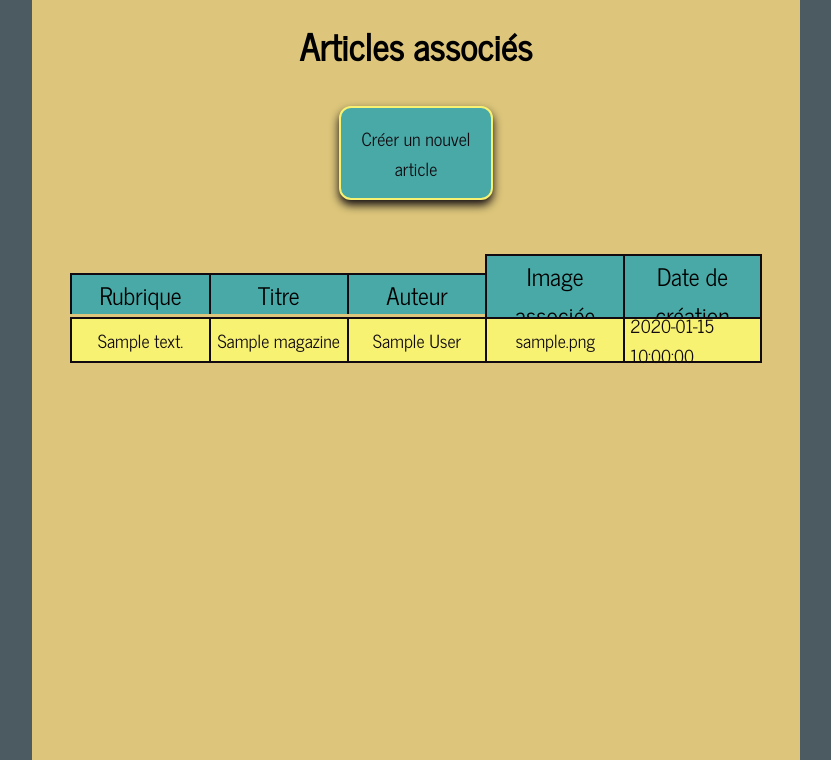
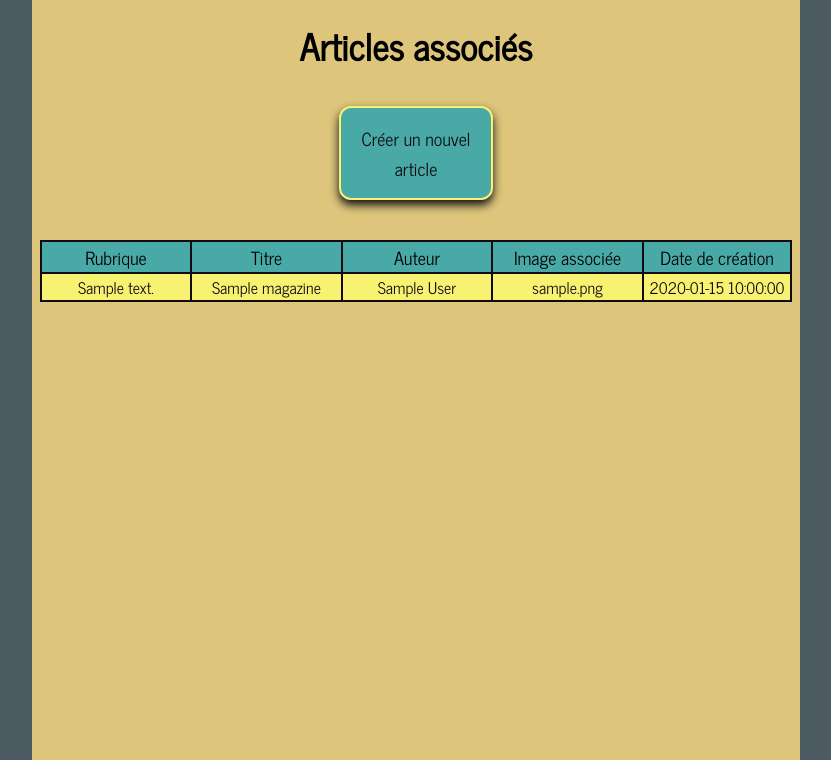
Before and after one commit to SebH2as/projet5, a PHP site: template templates/back/pannelMag.html.php in a window 1280 px wide. Shown: the part 1377-2137 px from the top of the page, without its empty margins (224-1055 px from the left). Run offline with PHP 8.4, Linux system fonts and the light colour scheme; the template is opened without the code that fills it: most values are stand-ins (such as "Sample title", 1, 10 or a date in 2020); data that the repository does not hold is empty; some libraries are stand-ins or nearby versions.

Commit message:
back corrections

```diff
--- a/Src/Model/ArticleManager.php
+++ b/Src/Model/ArticleManager.php
@@ -71,7 +71,7 @@ class ArticleManager
 
     public function modifContent(int $idtext, string $content):bool//requête pour modifier les thématiques d'un magazine
     {
-        $req = $this->bdd->prepare('UPDATE articles SET id_text = :sameid, content = :nwContent WHERE id_mag = :sameid ');
+        $req = $this->bdd->prepare('UPDATE articles SET id_text = :sameid, content = :nwContent WHERE id_text = :sameid ');
         return $req->execute([
             'sameid' => $idtext,
             'nwContent' => $content]);
--- a/public/styles/back/_sections.scss
+++ b/public/styles/back/_sections.scss
@@ -361,7 +388,7 @@
             }
         }
         #tableContainer{
-            width: 90%;
+            width: 98%;
             display: flex;
             flex-direction: column;
             justify-content: center;
@@ -369,15 +396,15 @@
             margin-bottom: 5vh;
                 #tableTitles{
                     display: flex;
-                    justify-content: space-around;
-                    align-items: center;
+                    justify-content: center;
                     width: 100%;
-                    height: 30%;
                     .columnTitle{
                         width: 20%;
                         background-color: $secondaryBacgroundColor02;
-                        text-align: center;
-                        font-size: 24px;
+                        display: flex;
+                        justify-content: center;
+                        align-items: center;
+                        font-size: 18px;
                         border-top: solid 2px $blackColor;
                         border-left: solid 2px $blackColor;
                         &:nth-child(5){
@@ -385,12 +412,10 @@
                         }
                     }
                 }
-                #tableRows{
+                .tableRows{
                     display: flex;
-                    justify-content: space-around;
-                    align-items: center;
+                    justify-content: center;
                     width: 100%;
-                    height: 30%;
                     text-decoration: none;
                     background-color: $secondaryBacgroundColorYellow;
                     &:hover{
@@ -401,13 +426,12 @@
                     }
                     .tableContent{
                         width: 20%;
-                        height: 100%;
                         color: $blackColor;
                         display: flex;
                         justify-content: center;
                         align-items: center;
-                        padding: 5px;
-                        font-size: 18px;
+                        font-size: 16px;
+                        text-align: center;
                         border-top: solid 2px $blackColor;
                         border-left: solid 2px $blackColor;
                         &:nth-child(5){
--- a/public/styles/back/styleBack.css
+++ b/public/styles/back/styleBack.css
@@ -676,7 +712,7 @@ body {
 }
 
 #articlesMag #tableContainer {
-  width: 90%;
+  width: 98%;
   display: -webkit-box;
   display: -ms-flexbox;
   display: flex;
@@ -697,20 +733,25 @@ body {
   display: -webkit-box;
   display: -ms-flexbox;
   display: flex;
-  -ms-flex-pack: distribute;
-      justify-content: space-around;
-  -webkit-box-align: center;
-      -ms-flex-align: center;
-          align-items: center;
+  -webkit-box-pack: center;
+      -ms-flex-pack: center;
+          justify-content: center;
   width: 100%;
-  height: 30%;
 }
 
 #articlesMag #tableContainer #tableTitles .columnTitle {
   width: 20%;
   background-color: #48A9A6;
-  text-align: center;
-  font-size: 24px;
+  display: -webkit-box;
+  display: -ms-flexbox;
+  display: flex;
+  -webkit-box-pack: center;
+      -ms-flex-pack: center;
+          justify-content: center;
+  -webkit-box-align: center;
+      -ms-flex-align: center;
+          align-items: center;
+  font-size: 18px;
   border-top: solid 2px #110B11;
   border-left: solid 2px #110B11;
 }
@@ -719,32 +760,28 @@ body {
   border-right: solid 2px #110B11;
 }
 
-#articlesMag #tableContainer #tableRows {
+#articlesMag #tableContainer .tableRows {
   display: -webkit-box;
   display: -ms-flexbox;
   display: flex;
-  -ms-flex-pack: distribute;
-      justify-content: space-around;
-  -webkit-box-align: center;
-      -ms-flex-align: center;
-          align-items: center;
+  -webkit-box-pack: center;
+      -ms-flex-pack: center;
+          justify-content: center;
   width: 100%;
-  height: 30%;
   text-decoration: none;
   background-color: #F8F272;
 }
 
-#articlesMag #tableContainer #tableRows:hover {
+#articlesMag #tableContainer .tableRows:hover {
   background-color: #FBF7B1;
 }
 
-#articlesMag #tableContainer #tableRows:nth-last-of-type(1) {
+#articlesMag #tableContainer .tableRows:nth-last-of-type(1) {
   border-bottom: solid 2px #110B11;
 }
 
-#articlesMag #tableContainer #tableRows .tableContent {
+#articlesMag #tableContainer .tableRows .tableContent {
   width: 20%;
-  height: 100%;
   color: #110B11;
   display: -webkit-box;
   display: -ms-flexbox;
@@ -755,13 +792,13 @@ body {
   -webkit-box-align: center;
       -ms-flex-align: center;
           align-items: center;
-  padding: 5px;
-  font-size: 18px;
+  font-size: 16px;
+  text-align: center;
   border-top: solid 2px #110B11;
   border-left: solid 2px #110B11;
 }
 
-#articlesMag #tableContainer #tableRows .tableContent:nth-child(5) {
+#articlesMag #tableContainer .tableRows .tableContent:nth-child(5) {
   border-right: solid 2px #110B11;
 }
 
--- a/templates/back/layout.html.php
+++ b/templates/back/layout.html.php
@@ -16,8 +16,8 @@
                 <div class="dropDown">
                     <span href="">Revue <i class="fa fa-caret-down"></i></span>
                     <div class="dropdown-content">
+                        <a href="index.php?action=listMag">gestion des magazines créés</a>
                         <a href="index.php?action=newMag">Créer un nouveau magazine</a>
-                        <a href="index.php?action=listMag">gestion des magazines créés</a>
                     </div>
                 </div>
                 <div class="dropDown">
--- a/templates/back/pannelArticle.html.php
+++ b/templates/back/pannelArticle.html.php
@@ -62,12 +62,12 @@
             <div id="contentContainer02">
                 <h3>Contenu de l'article</h3>
                 <form id="formEditArticle" action="index.php?action=addContent&amp;idMag=<?= $magazine[0]->id_mag ?>&amp;idText=<?= $article[0]->id_text ?>" method="POST">
-                    <input type="submit" name="content" value="Enregistrer">
+                    <input type="submit" name="saveContent" value="Enregistrer">
 
-                    <textarea id="writtingSpace" name="contentEdito">
+                    <textarea id="writtingSpace" name="content">
                         <?= $article[0]->content ?>
                     </textarea>
-                    <input type="submit" name="content" value="Enregistrer">
+                    <input type="submit" name="saveContent" value="Enregistrer">
                 </form>
             </div>
         </section>
--- a/templates/back/pannelMag.html.php
+++ b/templates/back/pannelMag.html.php
@@ -103,7 +103,7 @@
                     <span class="columnTitle">Date de création</span>
                 </div>
                 <?php foreach($magazine as $article): ?>
-                <a id="tableRows" href="index.php?action=modifyArticle&amp;idMag=<?= $magazine[0]->idMag ?>&amp;idText=<?= $article->id_text ?>">
+                <a class="tableRows" href="index.php?action=modifyArticle&amp;idMag=<?= $magazine[0]->idMag ?>&amp;idText=<?= $article->id_text ?>">
                     <span class="tableContent"><?= $article->textType ?></span>
                     <span class="tableContent"><?= $article->title ?></span>
                     <span class="tableContent"><?= $article->author ?></span>
```
Also changed, not shown: other parts of public/styles/back/_sections.scss (+27 -0 lines), other parts of public/styles/back/styleBack.css (+36 -0 lines), Src/Controller/ArticleController.php (added, +74 -0 lines), Src/Controller/MagController.php (+1 -41 lines), public/index.php (+14 -24 lines), templates/back/listMag.html.php (+7 -0 lines), 1 other file.
